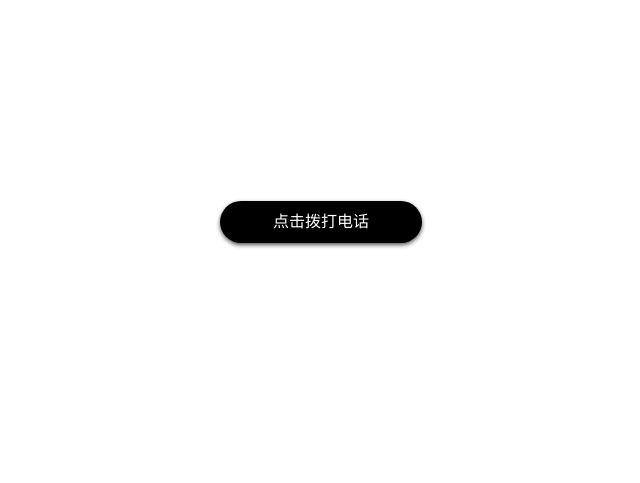
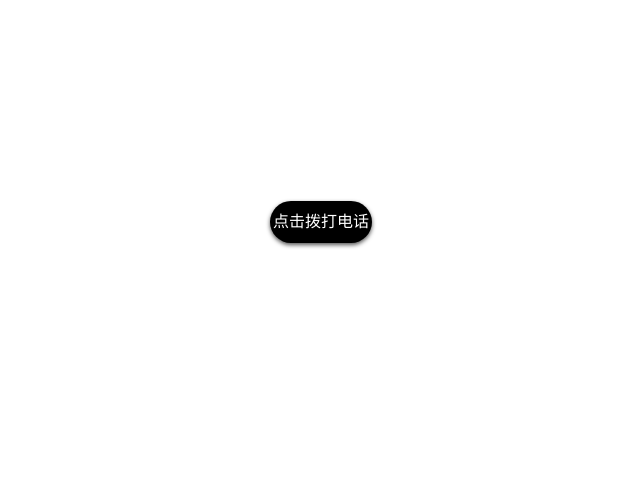
Before and after one commit to Apiclo/Apiclo.github.io, a PHP site: page /call/call.html in a window 1280 px wide. Shown: the part 220-703 px from the top of the page, without its empty margins (320-960 px from the left). Run offline with PHP 8.4, Linux system fonts and the light colour scheme.

Commit message:
微调
修改主按钮width

```diff
--- a/call/css/call.css
+++ b/call/css/call.css
@@ -3,14 +3,14 @@
     position: absolute;
     top: 50%;
     left: 50%;
-    width: 200px;
+    width: 100px;
     height: 40px;
     line-height: 40px;
     background-color: #000;
     border: 1px dotted #000;
     border-radius: 25px;
     box-shadow: 0px 2px 4px #555;
-    transform:translateY(50%) translateX(-100px);
+    transform:translateY(50%) translateX(-50px);
     text-decoration: none;
     text-align: center;
     color: #fff;
```
